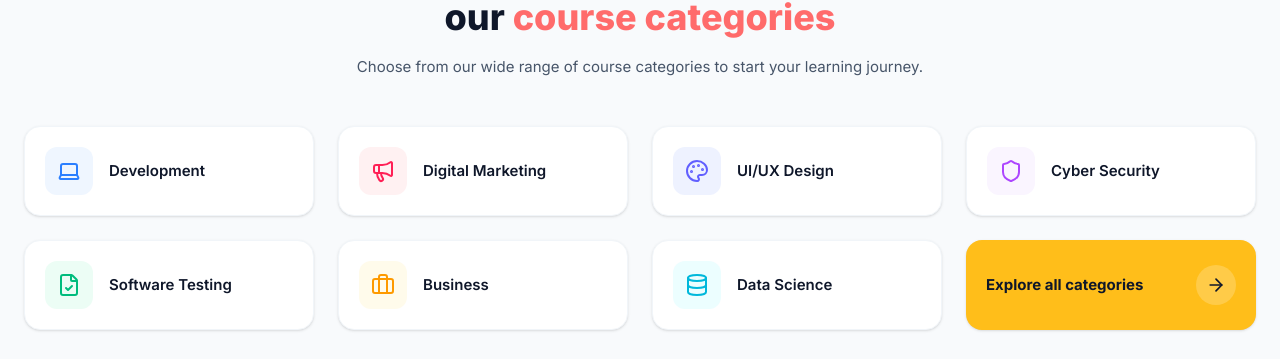
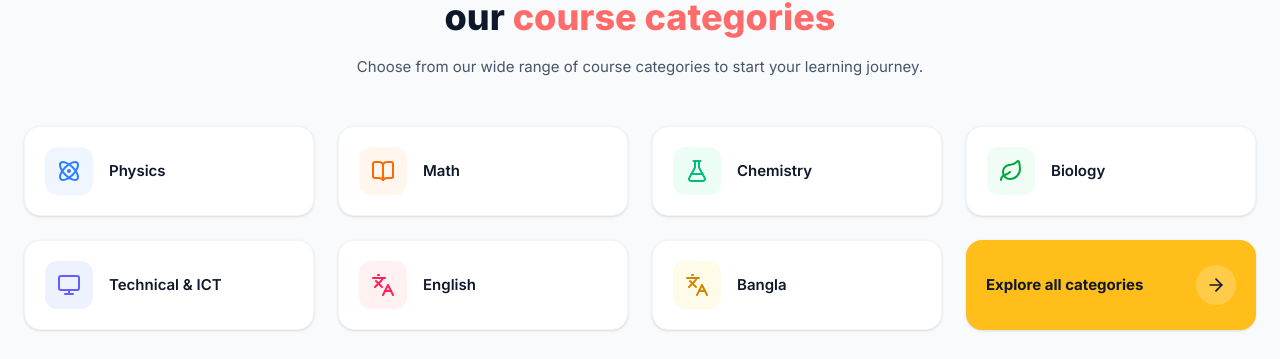
Before and after one commit to Rakibul-Hasan-max/bostamieducation, a Next.js app: page / in a window 1280 px wide. Shown: the part 1022-1381 px from the top of the page. Built offline with nearby package versions, Linux system fonts and the light colour scheme.

Commit message:
feat: add dynamic active link highlighting to navbar and update course categories to academic subjects

```diff
--- a/src/components/home/Categories.tsx
+++ b/src/components/home/Categories.tsx
@@ -1,51 +1,51 @@
 "use client";
 
 import Link from "next/link";
-import { Laptop, Megaphone, Palette, Shield, FileCheck, Briefcase, Database, ArrowRight } from "lucide-react";
+import { FlaskConical, BookOpen, Atom, Leaf, Monitor, Languages, ArrowRight } from "lucide-react";
 
 export default function Categories() {
   const categories = [
     {
-      name: "Development",
-      icon: Laptop,
+      name: "Physics",
+      icon: Atom,
       iconColor: "text-blue-500",
       bgColor: "bg-blue-50",
     },
     {
-      name: "Digital Marketing",
-      icon: Megaphone,
+      name: "Math",
+      icon: BookOpen,
+      iconColor: "text-orange-500",
+      bgColor: "bg-orange-50",
+    },
+    {
+      name: "Chemistry",
+      icon: FlaskConical,
+      iconColor: "text-emerald-500",
+      bgColor: "bg-emerald-50",
+    },
+    {
+      name: "Biology",
+      icon: Leaf,
+      iconColor: "text-green-600",
+      bgColor: "bg-green-50",
+    },
+    {
+      name: "Technical & ICT",
+      icon: Monitor,
+      iconColor: "text-indigo-500",
+      bgColor: "bg-indigo-50",
+    },
+    {
+      name: "English",
+      icon: Languages,
       iconColor: "text-rose-500",
       bgColor: "bg-rose-50",
     },
     {
-      name: "UI/UX Design",
-      icon: Palette,
-      iconColor: "text-indigo-500",
-      bgColor: "bg-indigo-50",
-    },
-    {
-      name: "Cyber Security",
-      icon: Shield,
-      iconColor: "text-purple-500",
-      bgColor: "bg-purple-50",
-    },
-    {
-      name: "Software Testing",
-      icon: FileCheck,
-      iconColor: "text-emerald-500",
-      bgColor: "bg-emerald-50",
-    },
-    {
-      name: "Business",
-      icon: Briefcase,
-      iconColor: "text-amber-500",
-      bgColor: "bg-amber-50",
-    },
-    {
-      name: "Data Science",
-      icon: Database,
-      iconColor: "text-cyan-500",
-      bgColor: "bg-cyan-50",
+      name: "Bangla",
+      icon: Languages,
+      iconColor: "text-yellow-600",
+      bgColor: "bg-yellow-50",
     },
   ];
 
--- a/src/components/layout/Navbar.tsx
+++ b/src/components/layout/Navbar.tsx
@@ -3,13 +3,31 @@
 import { useState, useRef, useEffect } from "react";
 import Image from "next/image";
 import Link from "next/link";
+import { usePathname } from "next/navigation";
 import { ChevronDown, Menu, X } from "lucide-react";
 
 export default function Navbar() {
+  const pathname = usePathname();
   const [isOpen, setIsOpen] = useState(false);
   const [pagesOpen, setPagesOpen] = useState(false);
   const [desktopPagesOpen, setDesktopPagesOpen] = useState(false);
   const desktopPagesRef = useRef<HTMLDivElement>(null);
+
+  // Returns the correct nav link class based on whether it matches current route
+  const navLink = (href: string, exact = false) => {
+    const isActive = exact ? pathname === href : pathname.startsWith(href);
+    return `text-[15px] font-medium transition-colors ${
+      isActive ? "text-brand-yellow" : "text-brand-slate hover:text-brand-navy"
+    }`;
+  };
+
+  // For mobile links
+  const mobileNavLink = (href: string, exact = false) => {
+    const isActive = exact ? pathname === href : pathname.startsWith(href);
+    return `text-[15px] font-medium ${
+      isActive ? "text-brand-yellow" : "text-brand-slate hover:text-brand-navy"
+    }`;
+  };
 
   // Close desktop Pages dropdown when clicking outside
   useEffect(() => {
@@ -42,20 +60,24 @@ export default function Navbar() {
 
         {/* Desktop Navigation */}
         <nav className="hidden md:flex items-center gap-8">
-          <Link href="/" className="text-[15px] font-medium text-brand-yellow">
+          <Link href="/" className={navLink("/", true)}>
             Home
           </Link>
-          <Link href="/courses" className="text-[15px] font-medium text-brand-slate hover:text-brand-navy transition-colors">
+          <Link href="/courses" className={navLink("/courses")}>
             Courses
           </Link>
-          <Link href="/mentors" className="text-[15px] font-medium text-brand-slate hover:text-brand-navy transition-colors">
+          <Link href="/mentors" className={navLink("/mentors")}>
             Mentors
           </Link>
           {/* Pages dropdown — click-based */}
           <div ref={desktopPagesRef} className="relative">
             <button
               onClick={() => setDesktopPagesOpen(!desktopPagesOpen)}
-              className="flex items-center gap-1 text-[15px] font-medium text-brand-slate hover:text-brand-navy transition-colors cursor-pointer"
+              className={`flex items-center gap-1 cursor-pointer ${
+                ['/about', '/pricing', '/faq'].some(p => pathname.startsWith(p))
+                  ? 'text-[15px] font-medium text-brand-yellow'
+                  : 'text-[15px] font-medium text-brand-slate hover:text-brand-navy transition-colors'
+              }`}
             >
               <span>Pages</span>
               <ChevronDown className={`h-4 w-4 transition-transform duration-200 ${desktopPagesOpen ? "rotate-180" : ""}`} />
@@ -65,21 +87,25 @@ export default function Navbar() {
                 <Link
                   href="/about"
                   onClick={() => setDesktopPagesOpen(false)}
-                  className="block rounded-lg px-4 py-2 text-sm text-brand-slate hover:bg-slate-50 hover:text-brand-navy transition-colors"
+                  className={`block rounded-lg px-4 py-2 text-sm transition-colors ${
+                    pathname.startsWith('/about') ? 'text-brand-yellow font-bold' : 'text-brand-slate hover:bg-slate-50 hover:text-brand-navy'
+                  }`}
                 >
                   About Us
                 </Link>
                 <Link
                   href="/pricing"
                   onClick={() => setDesktopPagesOpen(false)}
-                  className="block rounded-lg px-4 py-2 text-sm text-brand-slate hover:bg-slate-50 hover:text-brand-navy transition-colors"
+                  className={`block rounded-lg px-4 py-2 text-sm transition-colors ${
+                    pathname.startsWith('/pricing') ? 'text-brand-yellow font-bold' : 'text-brand-slate hover:bg-slate-50 hover:text-brand-navy'
+                  }`}
                 >
                   Pricing Plans
                 </Link>
               </div>
             )}
           </div>
-          <Link href="/contact" className="text-[15px] font-medium text-brand-slate hover:text-brand-navy transition-colors">
+          <Link href="/contact" className={navLink("/contact")}>
             Contact
           </Link>
         </nav>
@@ -113,21 +139,21 @@ export default function Navbar() {
             <Link
               href="/"
               onClick={() => setIsOpen(false)}
-              className="text-[15px] font-medium text-brand-yellow"
+              className={mobileNavLink("/", true)}
             >
               Home
             </Link>
             <Link
               href="/courses"
               onClick={() => setIsOpen(false)}
-              className="text-[15px] font-medium text-brand-slate hover:text-brand-navy"
+              className={mobileNavLink("/courses")}
             >
               Courses
             </Link>
             <Link
               href="/mentors"
               onClick={() => setIsOpen(false)}
-              className="text-[15px] font-medium text-brand-slate hover:text-brand-navy"
+              className={mobileNavLink("/mentors")}
             >
               Mentors
             </Link>
@@ -136,7 +162,11 @@ export default function Navbar() {
             <div>
               <button
                 onClick={() => setPagesOpen(!pagesOpen)}
-                className="flex w-full items-center justify-between text-[15px] font-medium text-brand-slate hover:text-brand-navy"
+                className={`flex w-full items-center justify-between text-[15px] font-medium ${
+                  ['/about', '/pricing', '/faq'].some(p => pathname.startsWith(p))
+                    ? 'text-brand-yellow'
+                    : 'text-brand-slate hover:text-brand-navy'
+                }`}
               >
                 <span>Pages</span>
                 <ChevronDown className={`h-4 w-4 transition-transform ${pagesOpen ? "rotate-180" : ""}`} />
@@ -171,7 +201,7 @@ export default function Navbar() {
             <Link
               href="/contact"
               onClick={() => setIsOpen(false)}
-              className="text-[15px] font-medium text-brand-slate hover:text-brand-navy"
+              className={mobileNavLink("/contact")}
             >
               Contact
             </Link>
```
